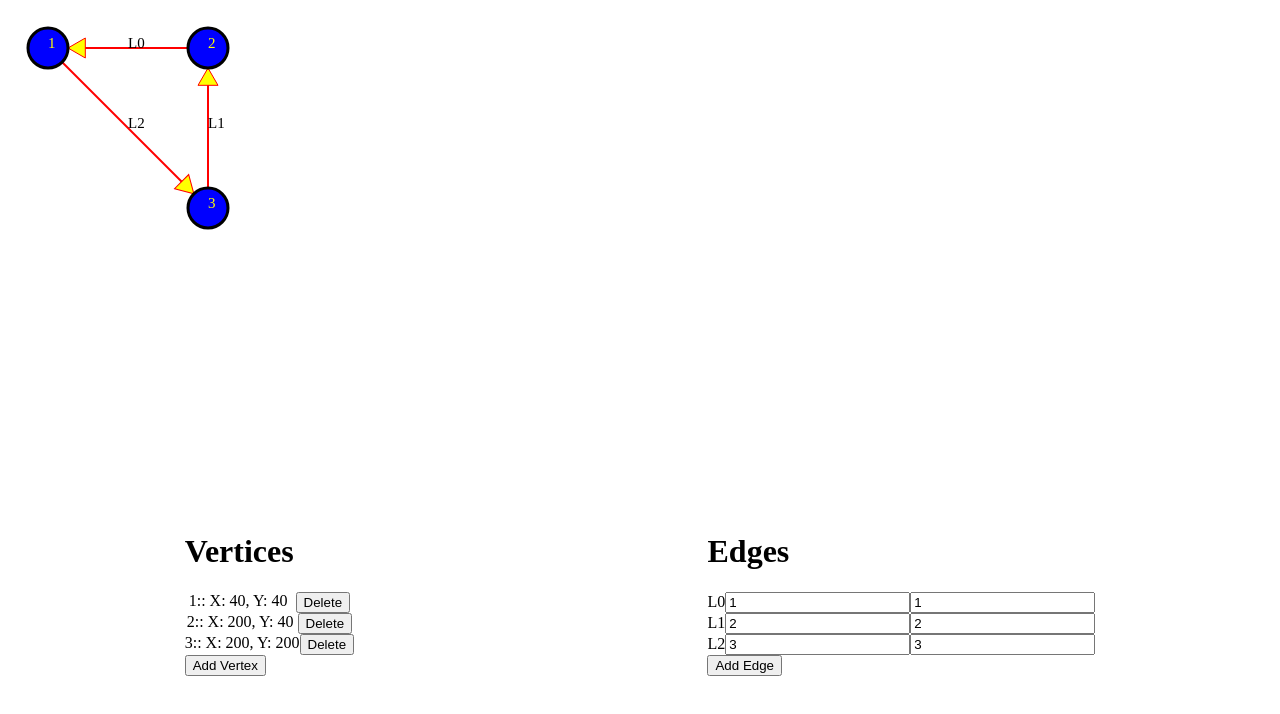
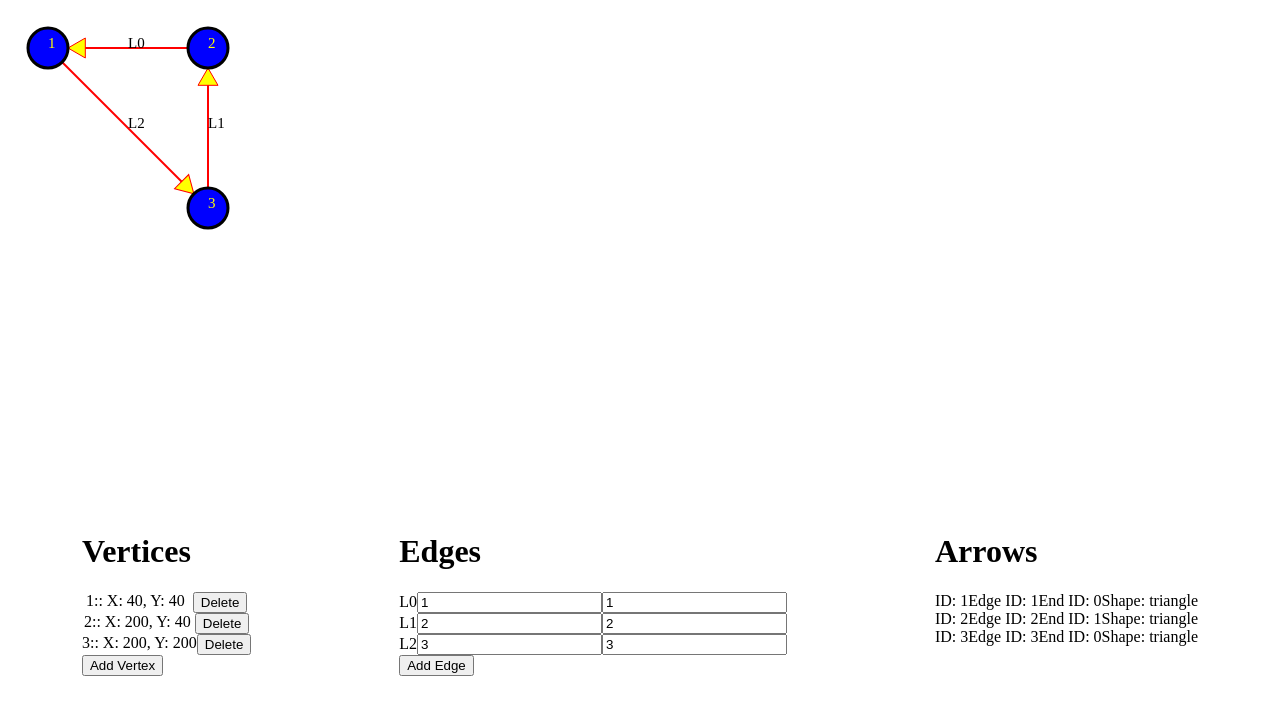
Before and after one commit to lamh85/Graph-Editor, a React app: page / in a window 1280 px wide. Shown: the top 714 px of the page. Built offline with nearby package versions, Linux system fonts and the light colour scheme; the HTML template or start-up script is replaced by a standard one.

Commit message:
Default values for arrows. Render arrows' control panel.

```diff
--- a/src/components/App.jsx
+++ b/src/components/App.jsx
@@ -2,7 +2,11 @@ import React, { useState } from "react"
 import styled from 'styled-components'
 import { hot } from "react-hot-loader"
 
-import { DEFAULT_EDGES, DEFAULT_VERTICES } from '../datasets/polygons'
+import {
+  DEFAULT_EDGES,
+  DEFAULT_VERTICES,
+  DEFAULT_ARROWS
+} from '../datasets/polygons'
 import { handleAddVertex, handleDeleteVertex } from '../state_interfaces/polygons'
 import { getVertexTangent } from '../geometry_helpers/get_vertex_tangent'
 import { CIRCLE as CIRCLE_CONFIG } from '../geometry_helpers/shapes_config'
@@ -212,6 +216,32 @@ const EdgesPanel = ({ commonProps }) => {
   )
 }
 
+const ArrowsPanel = props => {
+  const [arrows, setArrows] = useState(DEFAULT_ARROWS)
+
+  return (
+    <div>
+      <h1>Arrows</h1>
+      <div>
+        {
+          arrows.map((arrow, index) => {
+            const { id, edgeId, endId, shape } = arrow
+
+            return (
+              <Row key={index}>
+                <div>ID: {id}</div>
+                <div>Edge ID: {edgeId}</div>
+                <div>End ID: {endId}</div>
+                <div>Shape: {shape}</div>
+              </Row>
+            )
+          })
+        }
+      </div>
+    </div>
+  )
+}
+
 const App = props => {
   const [draggedVertexId, setDraggedVertxId] = useState(null)
   const [vertices, setVertices] = useState(DEFAULT_VERTICES)
@@ -272,6 +302,7 @@ const App = props => {
           </button>
         </div>
         <EdgesPanel commonProps={commonProps} />
+        <ArrowsPanel />
       </Row>
     </>
   )
--- a/src/datasets/polygons.js
+++ b/src/datasets/polygons.js
@@ -1,4 +1,4 @@
-const DEFAULT_EDGES = [
+export const DEFAULT_EDGES = [
   {
     id: 1,
     end0: {
@@ -34,13 +34,29 @@ const DEFAULT_EDGES = [
   }
 ]
 
-const DEFAULT_VERTICES = {
+export const DEFAULT_VERTICES = {
   1: { x: 40, y: 40 },
   2: { x: 200, y: 40 },
   3: { x: 200, y: 200 }
 }
 
-export {
-  DEFAULT_EDGES,
-  DEFAULT_VERTICES
-}
+export const DEFAULT_ARROWS = [
+  {
+    id: 1,
+    edgeId: 1,
+    endId: 0,
+    shape: 'triangle'
+  },
+  {
+    id: 2,
+    edgeId: 2,
+    endId: 1,
+    shape: 'triangle'
+  },
+  {
+    id: 3,
+    edgeId: 3,
+    endId: 0,
+    shape: 'triangle'
+  }
+]
```
